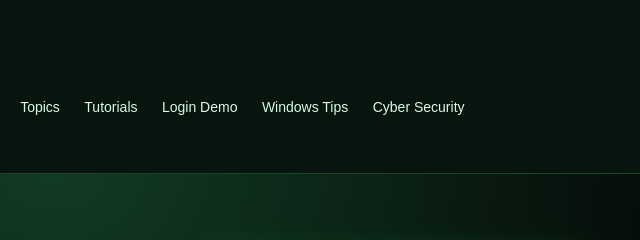
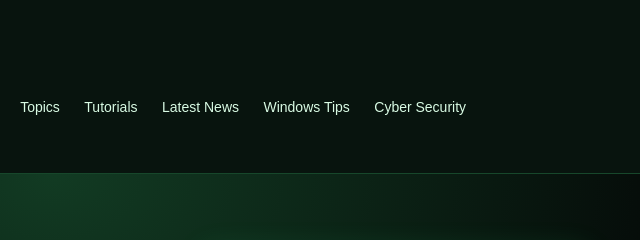
Before and after one commit to ng286509/pc-master-tips, a plain HTML site: page index.html in a window 1280 px wide. Shown: the top 240 px of the page, 587-1227 px from the left. Drawn offline with Linux system fonts and the light colour scheme.

Commit message:
Add Latest News navigation and remove demo login from public menu

```diff
--- a/index.html
+++ b/index.html
@@ -284,7 +284,7 @@ body.light-theme .newsletter-note{color:#456452}
   <a href="disclaimer.html">Disclaimer</a>
   <a href="#topics">Topics</a>
   <a href="tutorials.html">Tutorials</a>
-  <a href="login.html">Login Demo</a>
+  <a href="news.html">Latest News</a>
   <a href="windows-tips.html">Windows Tips</a>
   <a href="cyber-security.html">Cyber Security</a>
   <button class="theme-toggle" id="theme-toggle" type="button" aria-label="Switch colour theme">☀ Light Mode</button>
```
